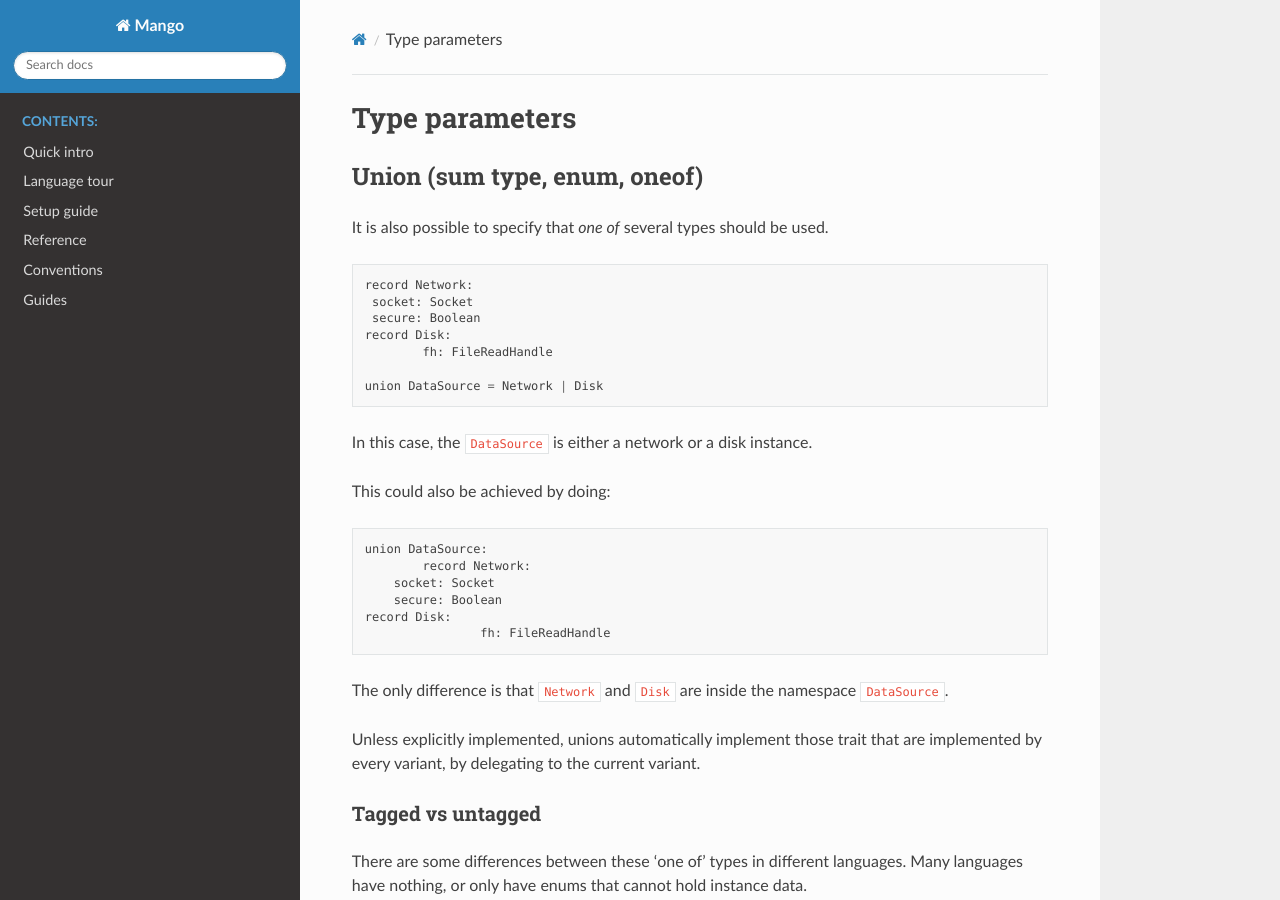
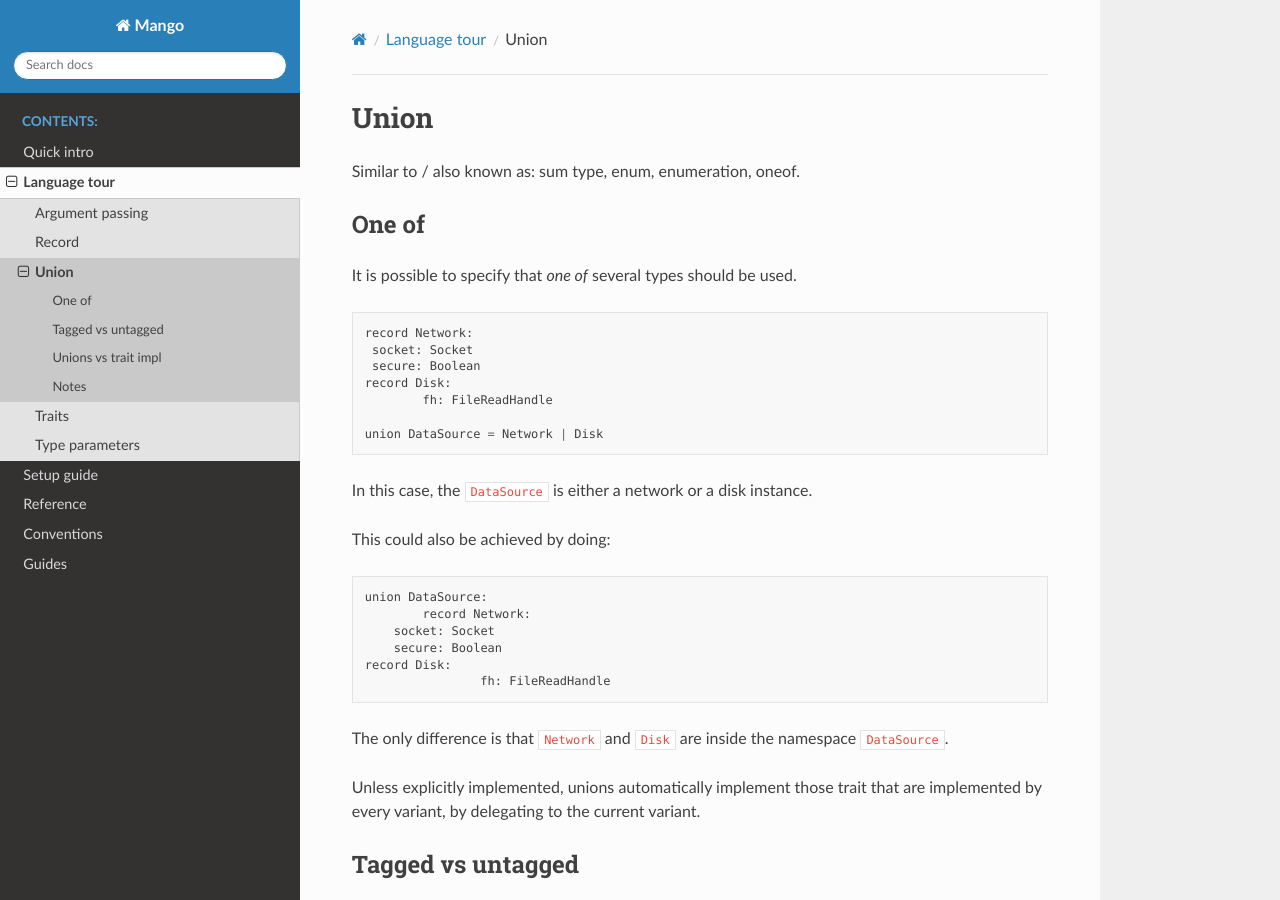
Before and after one commit to mangolang/documentation, a Sphinx documentation site: the page built from source/language_tour/unions.rst, in a window 1280 px wide and 900 px high. Built offline with Sphinx 7.4.7 and the Read the Docs theme 2.0.0, drawn with Linux system fonts in a browser that asks for light colours.

Commit message:
Some fixes and add an empty type parameter document

```diff
--- a/source/language_tour/argument_passing.rst
+++ b/source/language_tour/argument_passing.rst
@@ -30,12 +30,12 @@ In some cases, this makes no semantic difference (even if it might affect perfor
 
     let li1 = [1]
     update_list(li1)
-    echo(li1)
+    print(li1)
 
     # list with one element
     let li2 = [1]
     update_number(li2)
-    echo(li2)
+    print(li2)
 
 The above will show:
 
--- a/source/language_tour/index.rst
+++ b/source/language_tour/index.rst
@@ -7,3 +7,7 @@ Language tour
     :caption: Contents:
 
     argument_passing
+    records
+    unions
+    traits
+    type_parameters
--- a/source/language_tour/unions.rst
+++ b/source/language_tour/unions.rst
@@ -1,11 +1,13 @@
 
-Type parameters
+Union
 ===============================
 
-Union (sum type, enum, oneof)
+Similar to / also known as: sum type, enum, enumeration, oneof.
+
+One of
 -------------------------------
 
-It is also possible to specify that *one of* several types should be used.
+It is possible to specify that *one of* several types should be used.
 
 .. code-block::
 
@@ -35,7 +37,7 @@ The only difference is that ``Network`` and ``Disk`` are inside the namespace ``
 Unless explicitly implemented, unions automatically implement those trait that are implemented by every variant, by delegating to the current variant.
 
 Tagged vs untagged
-...............................
+-------------------------------
 
 There are some differences between these 'one of' types in different languages. Many languages have nothing, or only have enums that cannot hold instance data.
 
@@ -59,7 +61,7 @@ You can create your own tags easily, and you are usually encouraged to do so:
 		record C(int)
 
 Unions vs trait impl
-...............................
+-------------------------------
 
 This has some parallels to inheritance, or to implementing traits.
 
```
Also changed, not shown: source/language_tour/records.rst (+9 -7 lines), source/language_tour/traits.rst (+7 -1 lines), source/language_tour/type_parameters.rst (added, +7 -0 lines).
